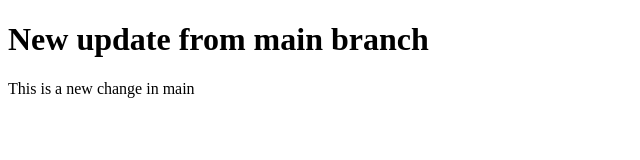
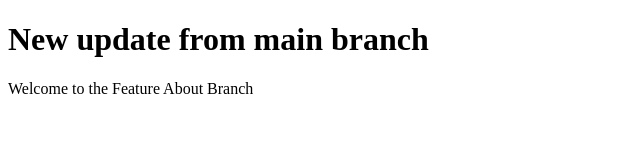
Before and after one commit to mpbr8282-wq/GITPRACTICENEW, a plain HTML site: page index.html in a window 1280 px wide. Shown: the full height of the page, 0-640 px from the left. Drawn offline with Linux system fonts and the light colour scheme.

```diff
--- a/index.html
+++ b/index.html
@@ -7,7 +7,7 @@
 
     <h1>New update from main branch</h1>
 
-    <p>This is a new change in main</p>
+    <p>Welcome to the Feature About Branch</p>
 
 </body>
 </html>
```
